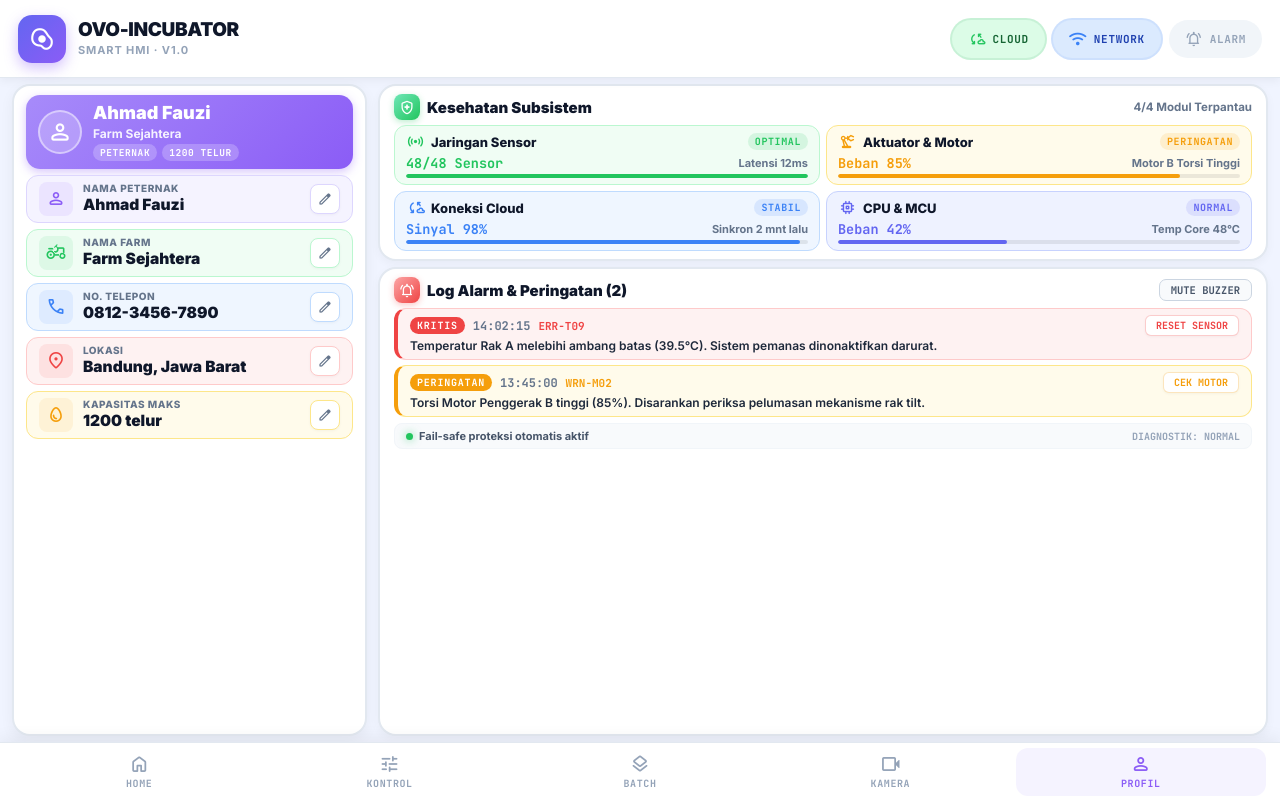
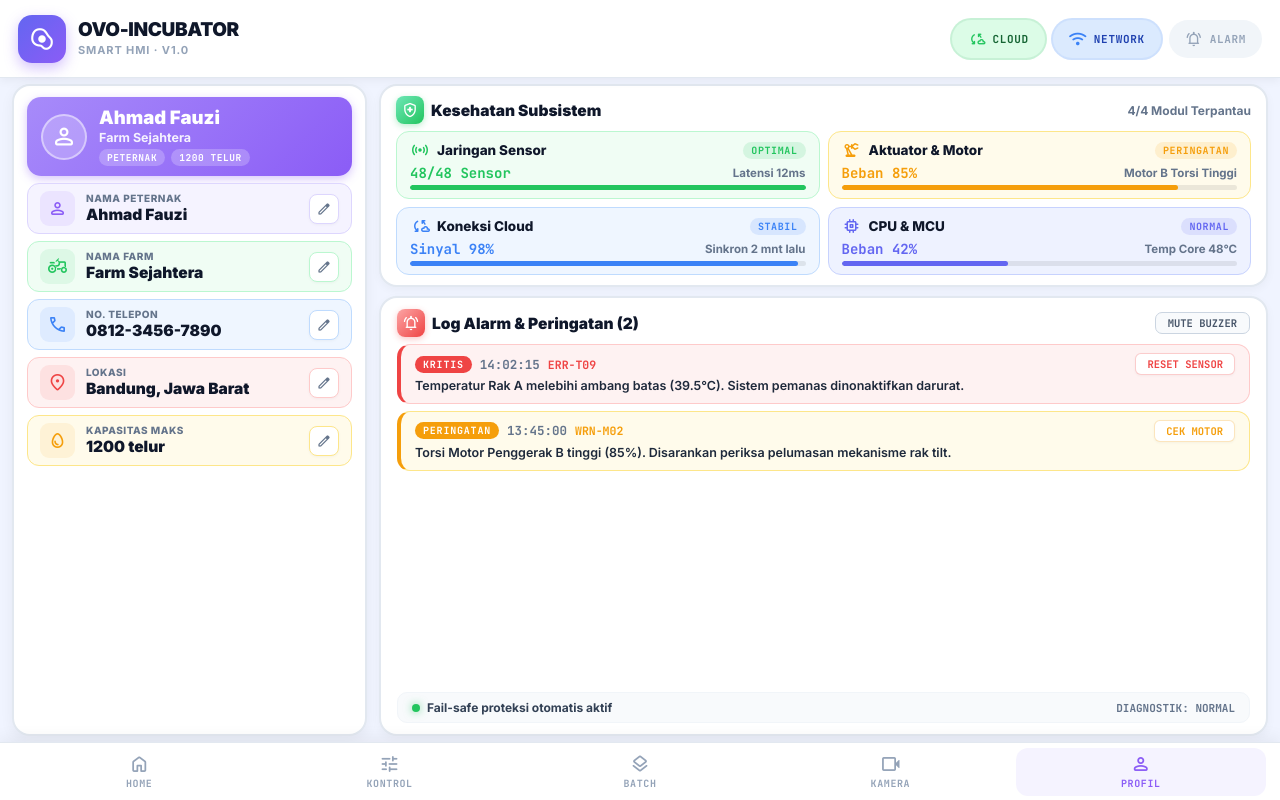
Before and after one commit to RyanPutra1478/Penetas-Telur, a React (Vite) app: page /#/profil in a window 1280 px wide. Built offline with nearby package versions, Linux system fonts and the light colour scheme.

Commit message:
style(profil): pin fail-safe indicator to vertical bottom and add clean spacing

```diff
--- a/src/pages/ProfilSistem.jsx
+++ b/src/pages/ProfilSistem.jsx
@@ -1,6 +1,6 @@
 import React, { useState } from 'react';
 
-/* ---- Inline editable field with enlarged size & bold typography ---- */
+/* ---- Inline editable field with comfortable size & bold typography ---- */
 const EditField = ({ label, value, onChange, icon, color, bg, border, unit = '' }) => {
   const [editing, setEditing] = useState(false);
   const [draft, setDraft] = useState(value);
@@ -10,14 +10,14 @@ const EditField = ({ label, value, onChange, icon, color, bg, border, unit = ''
       background: bg,
       border: `1.5px solid ${border}`,
       borderRadius: 12,
-      padding: '6px 12px',
+      padding: '7px 12px',
       display: 'flex',
       alignItems: 'center',
-      gap: 10,
+      gap: 11,
       boxSizing: 'border-box',
     }}>
       <div style={{
-        width: 34, height: 34, borderRadius: 8,
+        width: 35, height: 35, borderRadius: 9,
         background: color + '18',
         display: 'flex', alignItems: 'center', justifyContent: 'center', flexShrink: 0,
       }}>
@@ -59,25 +59,25 @@ const EditField = ({ label, value, onChange, icon, color, bg, border, unit = ''
   );
 };
 
-/* ---- Health Card with enlarged size, bold fonts & telemetry progress bar ---- */
+/* ---- Health Card with clean space, bold fonts & telemetry progress bar ---- */
 const HealthCard = ({ icon, title, value, detail, percent, status, color, bg, border }) => (
   <div style={{
     background: bg,
     border: `1.5px solid ${border}`,
-    borderRadius: 12,
-    padding: '6px 11px',
+    borderRadius: 13,
+    padding: '8px 13px',
     display: 'flex',
     flexDirection: 'column',
-    gap: 3,
+    gap: 4,
     boxSizing: 'border-box',
   }}>
     <div style={{ display: 'flex', justifyContent: 'space-between', alignItems: 'center' }}>
-      <div style={{ display: 'flex', alignItems: 'center', gap: 6 }}>
-        <span className="material-symbols-rounded" style={{ fontSize: 19, color }}>{icon}</span>
-        <span style={{ fontSize: 13, fontWeight: 800, color: '#0F172A' }}>{title}</span>
+      <div style={{ display: 'flex', alignItems: 'center', gap: 7 }}>
+        <span className="material-symbols-rounded" style={{ fontSize: 20, color }}>{icon}</span>
+        <span style={{ fontSize: 13.5, fontWeight: 800, color: '#0F172A' }}>{title}</span>
       </div>
       <span style={{
-        padding: '2px 7px', borderRadius: 999,
+        padding: '2px 8px', borderRadius: 999,
         background: color + '22', color,
         fontSize: 10, fontWeight: 900,
         fontFamily: "'JetBrains Mono', monospace", letterSpacing: '0.06em',
@@ -86,58 +86,58 @@ const HealthCard = ({ icon, title, value, detail, percent, status, color, bg, bo
     </div>
 
     <div>
-      <div style={{ display: 'flex', justifyContent: 'space-between', alignItems: 'center', marginBottom: 2 }}>
-        <span style={{ fontSize: 13.5, fontWeight: 900, color, fontFamily: "'JetBrains Mono', monospace" }}>{value}</span>
-        <span style={{ fontSize: 11, fontWeight: 700, color: '#64748B' }}>{detail}</span>
+      <div style={{ display: 'flex', justifyContent: 'space-between', alignItems: 'center', marginBottom: 3 }}>
+        <span style={{ fontSize: 14, fontWeight: 900, color, fontFamily: "'JetBrains Mono', monospace" }}>{value}</span>
+        <span style={{ fontSize: 11.5, fontWeight: 700, color: '#64748B' }}>{detail}</span>
       </div>
-      <div style={{ height: 4, background: 'rgba(0,0,0,0.08)', borderRadius: 999, overflow: 'hidden' }}>
+      <div style={{ height: 5, background: 'rgba(0,0,0,0.08)', borderRadius: 999, overflow: 'hidden' }}>
         <div style={{ width: `${percent}%`, height: '100%', background: color, borderRadius: 999 }} />
       </div>
     </div>
   </div>
 );
 
-/* ---- Rich Alarm Card with enlarged size & bold typography ---- */
+/* ---- Rich Alarm Card with comfortable spacing & bold typography ---- */
 const AlarmCard = ({ level, time, id, msg, action, color, bg, border }) => (
   <div style={{
     background: bg,
     border: `1.5px solid ${border}`,
     borderLeft: `4px solid ${color}`,
-    borderRadius: 12,
-    padding: '6px 12px',
+    borderRadius: 13,
+    padding: '8px 14px',
     display: 'flex',
     flexDirection: 'column',
-    gap: 2,
+    gap: 3,
     boxSizing: 'border-box',
   }}>
     <div style={{ display: 'flex', justifyContent: 'space-between', alignItems: 'center' }}>
       <div style={{ display: 'flex', gap: 8, alignItems: 'center' }}>
         <span style={{
-          padding: '2px 7px', borderRadius: 999,
+          padding: '2px 8px', borderRadius: 999,
           background: color, color: '#FFF',
           fontSize: 10, fontWeight: 900, letterSpacing: '0.08em',
           fontFamily: "'JetBrains Mono', monospace", textTransform: 'uppercase',
         }}>{level}</span>
-        <span style={{ fontSize: 12, fontWeight: 700, color: '#64748B', fontFamily: "'JetBrains Mono', monospace" }}>{time}</span>
-        <span style={{ fontSize: 11, fontWeight: 800, color, fontFamily: "'JetBrains Mono', monospace" }}>{id}</span>
+        <span style={{ fontSize: 12.5, fontWeight: 700, color: '#64748B', fontFamily: "'JetBrains Mono', monospace" }}>{time}</span>
+        <span style={{ fontSize: 11.5, fontWeight: 800, color, fontFamily: "'JetBrains Mono', monospace" }}>{id}</span>
       </div>
       <button style={{
-        padding: '3px 10px', borderRadius: 6,
+        padding: '3px 11px', borderRadius: 6,
         border: `1.5px solid ${color}45`,
         background: '#FFFFFF', color,
-        fontSize: 10, fontWeight: 800, cursor: 'pointer',
+        fontSize: 10.5, fontWeight: 800, cursor: 'pointer',
         fontFamily: "'JetBrains Mono', monospace",
         boxShadow: '0 1px 3px rgba(0,0,0,0.04)',
       }}>
         {action}
       </button>
     </div>
-    <p style={{ fontSize: 12, color: '#1E293B', fontWeight: 600, lineHeight: 1.25, margin: 0 }}>{msg}</p>
+    <p style={{ fontSize: 12.5, color: '#1E293B', fontWeight: 600, lineHeight: 1.35, margin: 0 }}>{msg}</p>
   </div>
 );
 
 /* ================================================
-   PROFIL SISTEM — Panel Full-Height, Spaced & Enlarged
+   PROFIL SISTEM — Panel Full-Height, Spaced & Neat
    ================================================ */
 const ProfilSistem = () => {
   const [namaPeternak,  setNamaPeternak]  = useState('Ahmad Fauzi');
@@ -161,7 +161,7 @@ const ProfilSistem = () => {
   return (
     <div style={{
       display: 'flex',
-      gap: 11,
+      gap: 12,
       height: '100%',
       boxSizing: 'border-box',
       alignItems: 'stretch', /* Panel mengisi tinggi penuh ke bawah */
@@ -174,11 +174,11 @@ const ProfilSistem = () => {
         background: '#FFFFFF',
         borderRadius: 18,
         border: '2px solid #E2E8F0',
-        padding: '9px 12px',
+        padding: '11px 13px',
         display: 'flex',
         flexDirection: 'column',
         justifyContent: 'flex-start', /* Child selalu di atas */
-        gap: 6,
+        gap: 7,
         boxShadow: '0 4px 14px rgba(0,0,0,0.05)',
         flexShrink: 0,
         boxSizing: 'border-box',
@@ -188,34 +188,34 @@ const ProfilSistem = () => {
         <div style={{
           background: 'linear-gradient(135deg, #A78BFA 0%, #8B5CF6 100%)',
           borderRadius: 14,
-          padding: '8px 12px',
+          padding: '10px 14px',
           display: 'flex',
           alignItems: 'center',
-          gap: 11,
+          gap: 12,
           boxShadow: '0 3px 10px rgba(139,92,246,0.35)',
         }}>
           {/* Avatar */}
           <div style={{
-            width: 44, height: 44, borderRadius: '50%',
+            width: 46, height: 46, borderRadius: '50%',
             background: 'rgba(255,255,255,0.22)',
             display: 'flex', alignItems: 'center', justifyContent: 'center',
             border: '2px solid rgba(255,255,255,0.45)',
             flexShrink: 0,
           }}>
-            <span className="material-symbols-rounded" style={{ fontSize: 26, color: '#FFF' }}>person</span>
+            <span className="material-symbols-rounded" style={{ fontSize: 27, color: '#FFF' }}>person</span>
           </div>
           <div style={{ flex: 1, minWidth: 0 }}>
-            <div style={{ fontSize: 18, fontWeight: 900, color: '#FFF', lineHeight: 1.15, overflow: 'hidden', textOverflow: 'ellipsis', whiteSpace: 'nowrap' }}>
+            <div style={{ fontSize: 18.5, fontWeight: 900, color: '#FFF', lineHeight: 1.15, overflow: 'hidden', textOverflow: 'ellipsis', whiteSpace: 'nowrap' }}>
               {namaPeternak}
             </div>
-            <div style={{ fontSize: 12, fontWeight: 700, color: 'rgba(255,255,255,0.9)', marginTop: 2 }}>
+            <div style={{ fontSize: 12.5, fontWeight: 700, color: 'rgba(255,255,255,0.9)', marginTop: 2 }}>
               {namaFarm}
             </div>
-            <div style={{ display: 'flex', gap: 5, marginTop: 3 }}>
-              <span style={{ fontSize: 9.5, fontWeight: 900, color: '#FFF', background: 'rgba(255,255,255,0.22)', padding: '2px 7px', borderRadius: 999, fontFamily: "'JetBrains Mono', monospace", letterSpacing: '0.06em' }}>
+            <div style={{ display: 'flex', gap: 6, marginTop: 4 }}>
+              <span style={{ fontSize: 9.5, fontWeight: 900, color: '#FFF', background: 'rgba(255,255,255,0.22)', padding: '2px 8px', borderRadius: 999, fontFamily: "'JetBrains Mono', monospace", letterSpacing: '0.06em' }}>
                 PETERNAK
               </span>
-              <span style={{ fontSize: 9.5, fontWeight: 900, color: '#FFF', background: 'rgba(255,255,255,0.22)', padding: '2px 7px', borderRadius: 999, fontFamily: "'JetBrains Mono', monospace", letterSpacing: '0.06em' }}>
+              <span style={{ fontSize: 9.5, fontWeight: 900, color: '#FFF', background: 'rgba(255,255,255,0.22)', padding: '2px 8px', borderRadius: 999, fontFamily: "'JetBrains Mono', monospace", letterSpacing: '0.06em' }}>
                 {kapasitas} TELUR
               </span>
             </div>
@@ -230,13 +230,13 @@ const ProfilSistem = () => {
         <EditField label="Kapasitas Maks" value={kapasitas}     onChange={setKapasitas}     icon="egg"           color="#F59E0B" bg="#FFFBEB" border="#FDE68A" unit=" telur" />
       </div>
 
-      {/* ===== RIGHT: System Health & Alarms (Full height, spacious child) ===== */}
+      {/* ===== RIGHT: System Health & Alarms (Full height, bottom-pinned security pill) ===== */}
       <div style={{
         flex: 1,
         height: '100%',
         display: 'flex',
         flexDirection: 'column',
-        gap: 6,
+        gap: 9,
         minWidth: 0,
       }}>
 
@@ -245,61 +245,62 @@ const ProfilSistem = () => {
           background: '#FFFFFF',
           borderRadius: 18,
           border: '2px solid #E2E8F0',
-          padding: '8px 14px',
+          padding: '10px 15px',
           boxShadow: '0 3px 10px rgba(0,0,0,0.04)',
           display: 'flex',
           flexDirection: 'column',
-          gap: 5,
+          gap: 7,
           flexShrink: 0,
         }}>
           <div style={{ display: 'flex', justifyContent: 'space-between', alignItems: 'center' }}>
             <div style={{ display: 'flex', alignItems: 'center', gap: 7 }}>
               <div style={{
-                width: 26, height: 26, borderRadius: 8,
+                width: 28, height: 28, borderRadius: 8,
                 background: 'linear-gradient(135deg, #6EE7B7, #22C55E)',
                 display: 'flex', alignItems: 'center', justifyContent: 'center',
                 boxShadow: '0 2px 6px rgba(34,197,94,0.3)',
               }}>
-                <span className="material-symbols-rounded" style={{ fontSize: 17, color: '#FFF' }}>health_and_safety</span>
+                <span className="material-symbols-rounded" style={{ fontSize: 18, color: '#FFF' }}>health_and_safety</span>
               </div>
-              <span style={{ fontSize: 15, fontWeight: 900, color: '#0F172A' }}>Kesehatan Subsistem</span>
+              <span style={{ fontSize: 15.5, fontWeight: 900, color: '#0F172A' }}>Kesehatan Subsistem</span>
             </div>
-            <span style={{ fontSize: 11.5, fontWeight: 700, color: '#64748B' }}>4/4 Modul Terpantau</span>
+            <span style={{ fontSize: 12, fontWeight: 700, color: '#64748B' }}>4/4 Modul Terpantau</span>
           </div>
 
-          <div style={{ display: 'grid', gridTemplateColumns: '1fr 1fr', gap: 6 }}>
+          <div style={{ display: 'grid', gridTemplateColumns: '1fr 1fr', gap: 8 }}>
             {health.map((h, i) => <HealthCard key={i} {...h} />)}
           </div>
         </div>
 
-        {/* Panel 2: Alarm & Peringatan Aktif (Mengisi penuh ke bawah, child lebih besar & lega) */}
+        {/* Panel 2: Alarm & Peringatan Aktif (Mengisi penuh ke bawah, fail-safe di bottom) */}
         <div style={{
           background: '#FFFFFF',
           borderRadius: 18,
           border: '2px solid #E2E8F0',
-          padding: '8px 14px',
+          padding: '11px 16px',
           boxShadow: '0 3px 10px rgba(0,0,0,0.04)',
           flex: 1,
           minHeight: 0,
           display: 'flex',
           flexDirection: 'column',
-          justifyContent: 'flex-start', /* Child selalu di atas */
-          gap: 5,
+          justifyContent: 'flex-start',
+          gap: 7,
         }}>
+          {/* Header */}
           <div style={{ display: 'flex', justifyContent: 'space-between', alignItems: 'center' }}>
             <div style={{ display: 'flex', alignItems: 'center', gap: 7 }}>
               <div style={{
-                width: 26, height: 26, borderRadius: 8,
+                width: 28, height: 28, borderRadius: 8,
                 background: 'linear-gradient(135deg, #FCA5A5, #EF4444)',
                 display: 'flex', alignItems: 'center', justifyContent: 'center',
                 boxShadow: '0 2px 6px rgba(239,68,68,0.3)',
               }}>
-                <span className="material-symbols-rounded" style={{ fontSize: 17, color: '#FFF' }}>notifications_active</span>
+                <span className="material-symbols-rounded" style={{ fontSize: 18, color: '#FFF' }}>notifications_active</span>
               </div>
-              <span style={{ fontSize: 15, fontWeight: 900, color: '#0F172A' }}>Log Alarm & Peringatan ({alarms.length})</span>
+              <span style={{ fontSize: 15.5, fontWeight: 900, color: '#0F172A' }}>Log Alarm & Peringatan ({alarms.length})</span>
             </div>
             <button style={{
-              padding: '3px 11px', borderRadius: 7,
+              padding: '3px 12px', borderRadius: 7,
               border: '1px solid #CBD5E1', background: '#F8FAFC',
               fontSize: 10.5, fontWeight: 800, color: '#475569', cursor: 'pointer',
               fontFamily: "'JetBrains Mono', monospace",
@@ -308,22 +309,23 @@ const ProfilSistem = () => {
             </button>
           </div>
 
-          {/* Alarm Cards list — tepat di bawah header, lebih tebal, tinggi & lega */}
-          <div style={{ display: 'flex', flexDirection: 'column', gap: 5 }}>
+          {/* Alarm Cards list — di atas dengan spasi rapi */}
+          <div style={{ display: 'flex', flexDirection: 'column', gap: 7 }}>
             {alarms.map((a, i) => <AlarmCard key={i} {...a} />)}
           </div>
 
-          {/* Security assurance pill — langsung di bawah daftar alarm */}
+          {/* Security assurance pill — DIPOSISIKAN ALIGN VERTICAL BOTTOM (marginTop: auto) */}
           <div style={{
             display: 'flex', alignItems: 'center', justifyContent: 'space-between',
-            padding: '5px 11px', background: '#F8FAFC', borderRadius: 8,
-            border: '1px solid #F1F5F9', marginTop: 1,
+            padding: '7px 14px', background: '#F8FAFC', borderRadius: 10,
+            border: '1.5px solid #F1F5F9',
+            marginTop: 'auto', /* Memposisikan pill tepat di dasar panel */
           }}>
-            <div style={{ display: 'flex', alignItems: 'center', gap: 6 }}>
-              <div style={{ width: 7, height: 7, borderRadius: '50%', background: '#22C55E', boxShadow: '0 0 8px rgba(34,197,94,0.6)' }} />
-              <span style={{ fontSize: 11, fontWeight: 700, color: '#475569' }}>Fail-safe proteksi otomatis aktif</span>
+            <div style={{ display: 'flex', alignItems: 'center', gap: 7 }}>
+              <div style={{ width: 8, height: 8, borderRadius: '50%', background: '#22C55E', boxShadow: '0 0 8px rgba(34,197,94,0.6)' }} />
+              <span style={{ fontSize: 12, fontWeight: 700, color: '#334155' }}>Fail-safe proteksi otomatis aktif</span>
             </div>
-            <span style={{ fontSize: 10, fontWeight: 700, color: '#94A3B8', fontFamily: "'JetBrains Mono', monospace" }}>DIAGNOSTIK: NORMAL</span>
+            <span style={{ fontSize: 11, fontWeight: 700, color: '#64748B', fontFamily: "'JetBrains Mono', monospace" }}>DIAGNOSTIK: NORMAL</span>
           </div>
         </div>
 
```
